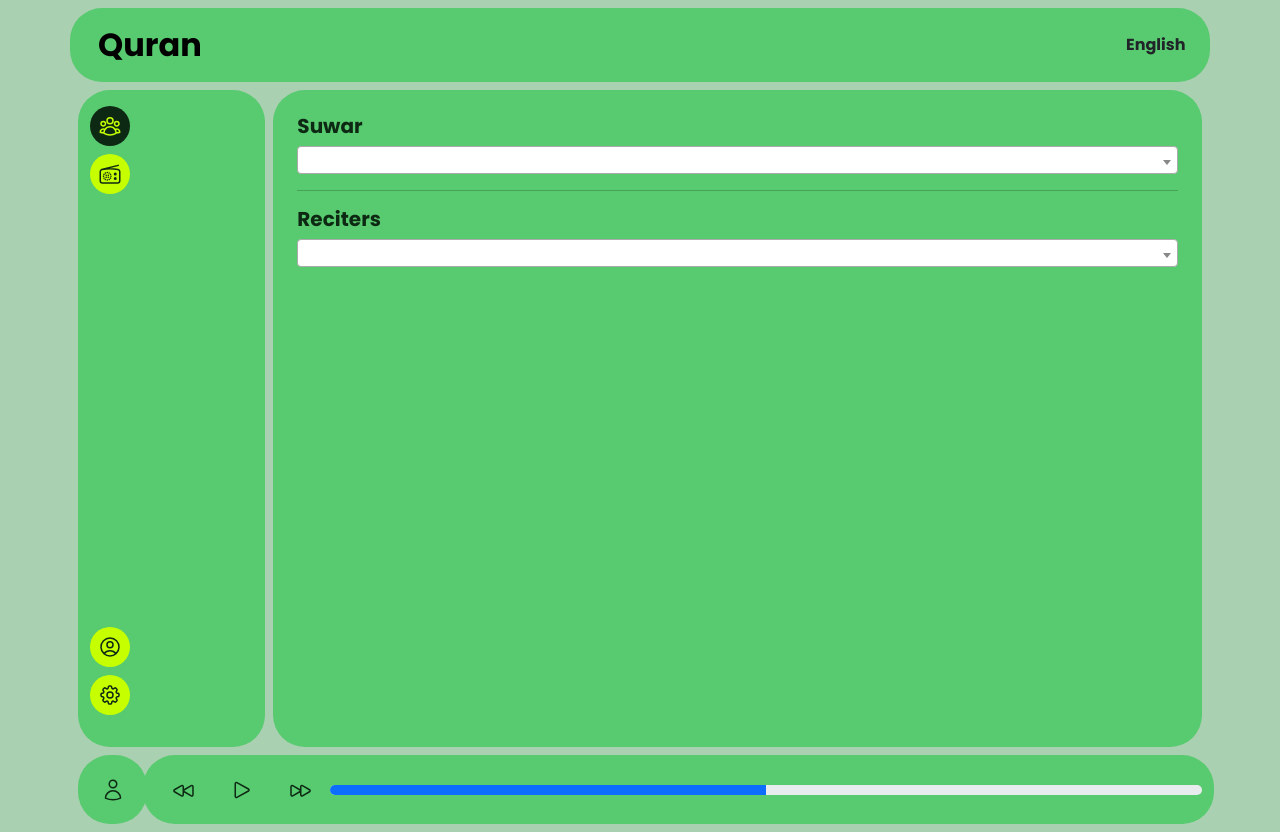
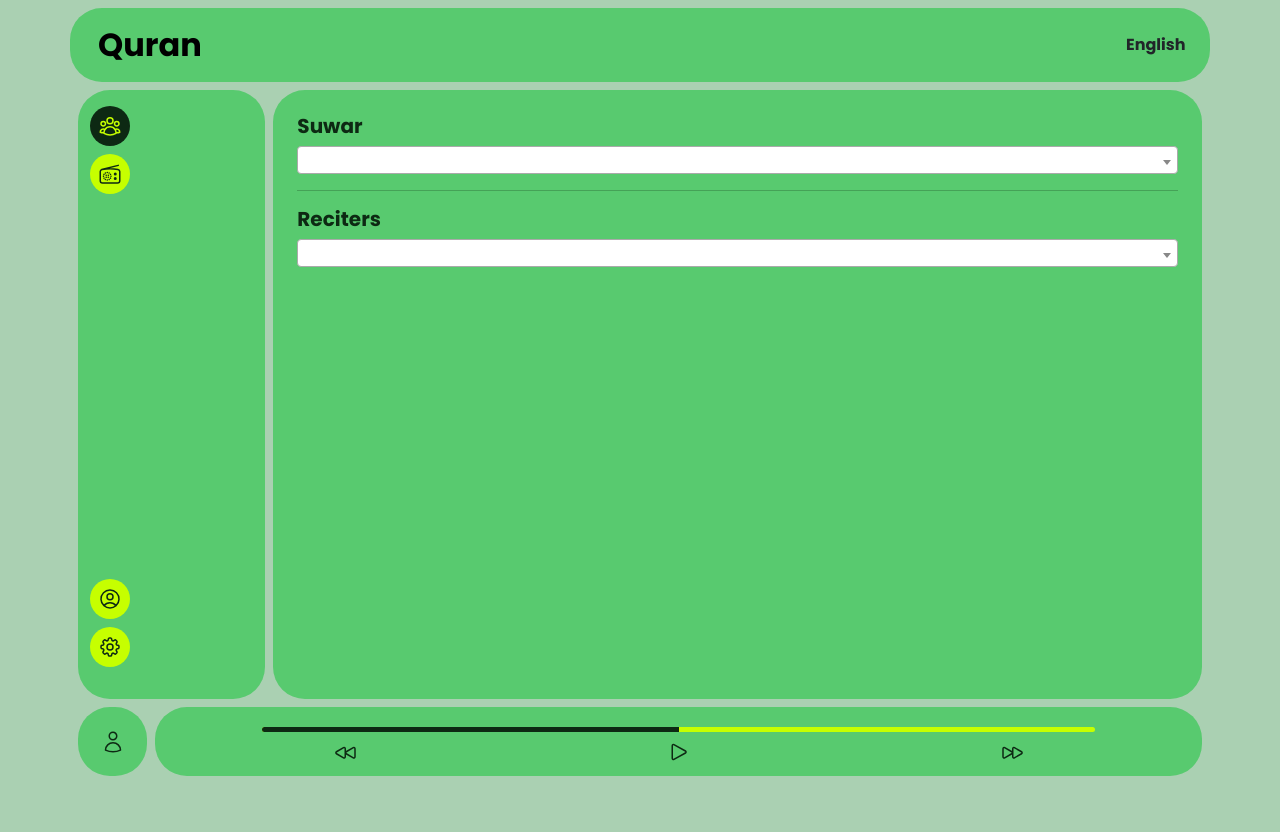
Before and after one commit to SayedM009/Quran, a website built with Parcel: page index.html in a window 1280 px wide. After the commit the page ends 800 px from the top, so only its background shows below. Built offline with nearby package versions, Linux system fonts and the light colour scheme; no server answers.

Commit message:
Continue working on the structure

```diff
--- a/index.html
+++ b/index.html
@@ -57,7 +57,7 @@
   </head>
   <body class="py-2">
     <main>
-      <section class="container">
+      <section class="container d-flex flex-column">
         <!-- Navbar -->
         <nav class="navbar navbar-expand-lg px-3 d-flex align-items-center row">
           <!-- Logo -->
@@ -66,7 +66,7 @@
           >
           <!-- Languages -->
           <select
-            class="form-select form-select-sm col-4 bg-transparent border-0 ps-1 pe-2 w-25 fw-bold fs-6"
+            class="form-select form-select-sm col-4 bg-transparent border-0 ps-1 pe-2 w-25 fw-bold fs-6 changeLang"
             aria-label="Small select example"
           >
             <option selected value="en">English</option>
@@ -74,7 +74,7 @@
           </select>
         </nav>
         <!-- Application body -->
-        <div class="app__body row px-2 my-2 gap-2">
+        <div class="app__body row px-2 my-2 gap-2 flex-grow-1">
           <aside
             class="col-2 d-flex flex-column justify-content-between py-3 aside__active"
           >
@@ -188,6 +188,7 @@
                     class="form-select select2 data__suwar"
                     name=""
                     id=""
+                    title="select surah"
                   ></select>
                 </div>
               </div>
@@ -202,7 +203,7 @@
                 <div>
                   <select
                     class="select2 data__reciters--list--x form-select"
-                    dir
+                    title="select reciters "
                   >
                     <!-- options -->
                   </select>
@@ -219,6 +220,7 @@
                 <div class="my-2">
                   <select
                     class="form-select select2 data__channel--list"
+                    title="select channels"
                   ></select>
                 </div>
               </div>
@@ -281,8 +283,25 @@
               </svg>
             </div>
           </div>
-          <div class="player col py-3 row align-content-center">
-            <div class="col text-center">
+          <div
+            class="player col row align-content-center py-0 px-4 m-0 justify-content-center"
+          >
+            <!-- Progress -->
+            <div
+              class="progress mt-2 col-10 mx-auto position-relative mb-2"
+              role="progressbar"
+              aria-label="Basic example"
+              aria-valuenow="0"
+              aria-valuemin="0"
+              aria-valuemax="100"
+              style="height: 5px; background-color: var(--accent-color)"
+            >
+              <div
+                class="progress-bar position-absolute start-0 top-0 h-100"
+                style="width: 50%; background-color: var(--secondary-color)"
+              ></div>
+            </div>
+            <div class="col-4 text-center" title="Previous">
               <svg
                 xmlns="http://www.w3.org/2000/svg"
                 fill="none"
@@ -298,7 +317,7 @@
                 />
               </svg>
             </div>
-            <div class="col text-center">
+            <div class="col-4 text-center" title="Play">
               <svg
                 xmlns="http://www.w3.org/2000/svg"
                 fill="none"
@@ -314,7 +333,7 @@
                 />
               </svg>
             </div>
-            <div class="col text-center">
+            <div class="col-4 text-center" title="Next">
               <svg
                 xmlns="http://www.w3.org/2000/svg"
                 fill="none"
@@ -329,38 +348,6 @@
                   d="M3 8.689c0-.864.933-1.406 1.683-.977l7.108 4.061a1.125 1.125 0 0 1 0 1.954l-7.108 4.061A1.125 1.125 0 0 1 3 16.811V8.69ZM12.75 8.689c0-.864.933-1.406 1.683-.977l7.108 4.061a1.125 1.125 0 0 1 0 1.954l-7.108 4.061a1.125 1.125 0 0 1-1.683-.977V8.69Z"
                 />
               </svg>
-            </div>
-
-            <!-- <div class="col text-center">
-              <svg
-                xmlns="http://www.w3.org/2000/svg"
-                fill="none"
-                viewBox="0 0 24 24"
-                stroke-width="1.5"
-                stroke="currentColor"
-                class="size-6"
-              >
-                <path
-                  stroke-linecap="round"
-                  stroke-linejoin="round"
-                  d="M19.114 5.636a9 9 0 0 1 0 12.728M16.463 8.288a5.25 5.25 0 0 1 0 7.424M6.75 8.25l4.72-4.72a.75.75 0 0 1 1.28.53v15.88a.75.75 0 0 1-1.28.53l-4.72-4.72H4.51c-.88 0-1.704-.507-1.938-1.354A9.009 9.009 0 0 1 2.25 12c0-.83.112-1.633.322-2.396C2.806 8.756 3.63 8.25 4.51 8.25H6.75Z"
-                />
-              </svg>
-            </div> -->
-            <!-- Progress -->
-            <div
-              class="progress mt-2 col-10 m-auto position-relative"
-              role="progressbar"
-              aria-label="Basic example"
-              aria-valuenow="0"
-              aria-valuemin="0"
-              aria-valuemax="100"
-              style="height: 10px"
-            >
-              <div
-                class="progress-bar position-absolute start-0 top-0 h-100"
-                style="width: 50%"
-              ></div>
             </div>
           </div>
         </div>
@@ -381,7 +368,7 @@
             ele.classList.remove("active");
           });
           // 2. Set the current value of the select element to the target ccarousel item
-          if (!document.querySelector(`[data-channel="${e.target.value}"]`))
+          if (!document.querySelector(`[data-channelName="${e.target.value}"]`))
             return;
           document
             .querySelector(`[data-channel="${e.target.value}"]`)
--- a/src/css/styles.css
+++ b/src/css/styles.css
@@ -9,12 +9,16 @@
 
 * {
   direction: var(--direction);
+  box-sizing: border-box;
 }
 body {
   background-color: var(--mainBackground-color);
   color: var(--secondary-color);
   font-family: "Poppins";
-  overflow: scroll;
+}
+
+.container {
+  height: calc(100vh - 2rem);
 }
 
 svg {
@@ -40,10 +44,6 @@ aside,
 }
 
 /* Application body */
-
-.app__body {
-  height: 82vh;
-}
 
 /* Application body aside */
 aside {
--- a/src/js/getChannels.js
+++ b/src/js/getChannels.js
@@ -19,7 +19,9 @@ export function getChannels(lang) {
           "beforeend",
           `<div class="carousel-item px-4 mb-0 ${
             i === 0 ? "active" : ""
-          }" data-channel="${channel.name}">
+          }" data-channelName="${channel.name}" data-channelURL="${
+            channel.url
+          }">
             <h6 class="text-center mb-0" style="font-size:10px;">${
               channel.name
             }</h6>
--- a/src/js/getReciter.js
+++ b/src/js/getReciter.js
@@ -1,4 +1,5 @@
 const selectreciter = document.querySelector(".data__reciters--list--x");
+
 export function getReciter(lang) {
   const finalLng = lang === "en" ? "eng" : "ar";
   fetch(`https://mp3quran.net/api/v3/radios?language=${finalLng}`)
--- a/src/js/getSuwar.js
+++ b/src/js/getSuwar.js
@@ -1,17 +1,38 @@
 const selectsurah = document.querySelector(".data__suwar");
-export function getSuwar(lang) {
+
+// export function getSuwar(lang) {
+//   const finalLng = lang === "en" ? "eng" : "ar";
+//   return fetch(`https://mp3quran.net/api/v3/suwar?language=${finalLng}`)
+//     .then((res) => res.json())
+//     .then((data) => {
+//       if (!selectsurah) return;
+//       selectsurah.innerHTML = "";
+//       data.suwar.forEach((swrah) => {
+//         selectsurah.insertAdjacentHTML(
+//           "beforeend",
+//           `<option class="fw-bold" value="${swrah.name}">${swrah.name}</option>`
+//         );
+//       });
+//       return data;
+//     });
+// }
+
+export async function getSuwar(lang) {
   const finalLng = lang === "en" ? "eng" : "ar";
-  return fetch(`https://mp3quran.net/api/v3/suwar?language=${finalLng}`)
-    .then((res) => res.json())
-    .then((data) => {
+  const response = await fetch(
+    `https://mp3quran.net/api/v3/suwar?language=${finalLng}`
+  );
+  const data = await response.json();
+
+  // 1.
+  if (!data || !data.suwar) return;
   if (!selectsurah) return;
   selectsurah.innerHTML = "";
+  // 3. Display Suwar in DOM
   data.suwar.forEach((swrah) => {
     selectsurah.insertAdjacentHTML(
       "beforeend",
       `<option class="fw-bold" value="${swrah.name}">${swrah.name}</option>`
     );
   });
-      return data;
-    });
 }
--- a/src/js/main.js
+++ b/src/js/main.js
@@ -1,7 +1,8 @@
 import { getSuwar } from "./getSuwar.js";
 import { getReciter } from "./getReciter.js";
+import { getChannels } from "./getChannels.js";
 import { changeLang, selectLanguage } from "./translation.js";
-import { getChannels } from "./getChannels.js";
+
 // Get the Save Language from Local Storage and Set it
 document.addEventListener("DOMContentLoaded", function () {
   const lang = localStorage.getItem("lang") || "en";
@@ -22,15 +23,3 @@ document.addEventListener("DOMContentLoaded", function () {
   // 8. Get all radio channels
   getChannels(lang);
 });
-console.log();
-const x = parseFloat(
-  getComputedStyle(document.querySelector(".navbar")).height
-);
-const y = parseFloat(
-  getComputedStyle(document.querySelector(".app__footer")).height
-);
-
-const z = x + y;
-
-console.log(z);
-document.querySelector(".app__body").style.height = `calc(100vh - ${z}px)`;
--- a/src/js/translation.js
+++ b/src/js/translation.js
@@ -1,11 +1,11 @@
 import { getSuwar } from "./getSuwar.js";
 import { getReciter } from "./getReciter.js";
 import { getChannels } from "./getChannels.js";
-export { selectLanguage, logo, translation, changeLang };
 
-const selectLanguage = document.querySelector(".form-select");
+const selectLanguage = document.querySelector(".changeLang");
 const logo = document.querySelector(".navbar-brand");
-const translation = {
+
+const translations = {
   en: {
     fontFamily: "Poppins",
     dir: "ltr",
@@ -42,15 +42,15 @@ selectLanguage.addEventListener("change", () =>
 function changeLang(lang) {
   document.documentElement.style.setProperty(
     "--direction",
-    translation[lang].dir
+    translations[lang]?.dir
   );
-  document.body.style.fontFamily = translation[lang].fontFamily;
-  document.body.dir = translation[lang].dir;
-  document.title = translation[lang].title;
-  logo.textContent = translation[lang].logo;
+  document.body.style.fontFamily = translations[lang].fontFamily;
+  document.body.dir = translations[lang].dir;
+  document.title = translations[lang].title;
+  logo.textContent = translations[lang].logo;
 
   document.querySelectorAll("[data-id]").forEach((ele) => {
-    ele.textContent = translation[lang][ele.dataset.id];
+    ele.textContent = translations[lang][ele.dataset.id];
   });
 
   localStorage.setItem("lang", lang);
@@ -58,3 +58,5 @@ function changeLang(lang) {
   getReciter(lang);
   getChannels(lang);
 }
+
+export { translations, selectLanguage, logo, changeLang };
```
Also changed, not shown: package.json (added, +28 -0 lines), dist/index.html (added), 16 other files. Lines whose indentation alone changed are shown as unchanged.
